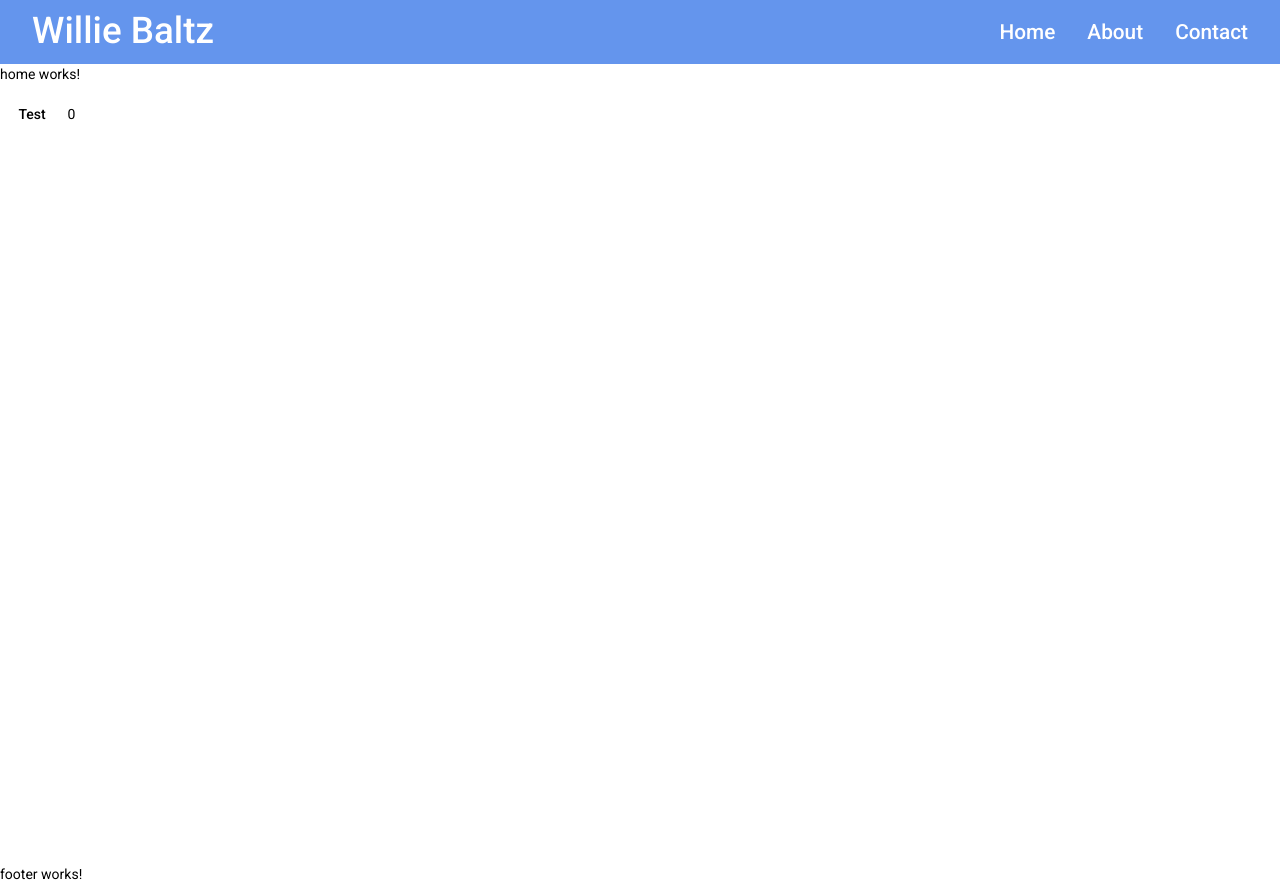
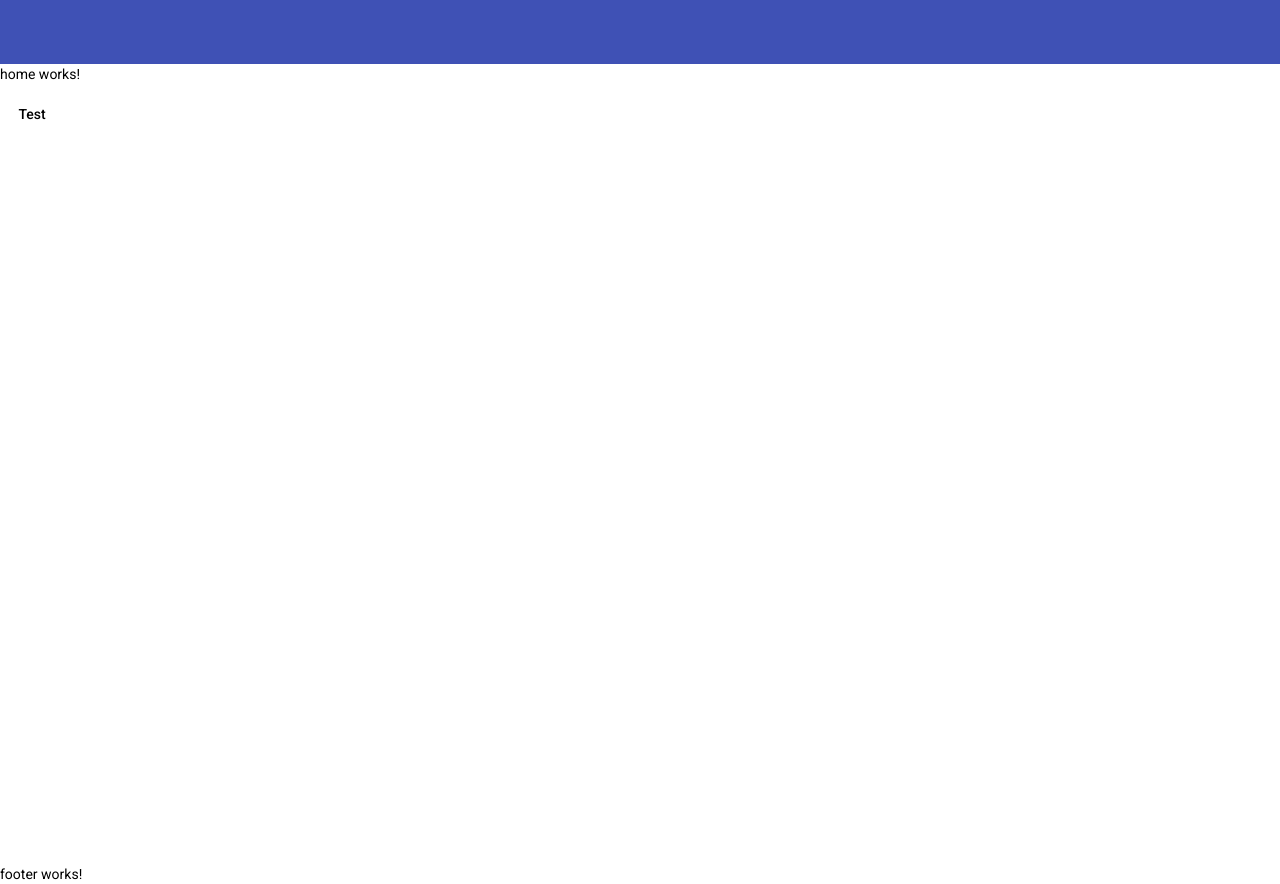
Before and after one commit to SABaltz/WillieWeb, an Angular app: page / in a window 1280 px wide. Built offline with nearby package versions, Linux system fonts and the light colour scheme.

Commit message:
service is working, animation is working

```diff
--- a/src/app/home/home.component.html
+++ b/src/app/home/home.component.html
@@ -1,5 +1,5 @@
 <body>
 <p>home works!</p>
 <a mat-button (click)="newNumber()">Test</a>
-{{count}}
+
 </body>
--- a/src/app/home/home.component.ts
+++ b/src/app/home/home.component.ts
@@ -8,6 +8,7 @@ import {DataService} from "../data.service";
   styleUrls: ['./home.component.css']
 })
 export class HomeComponent implements OnInit {
+
   count:number;
   subscription: Subscription;
 
@@ -22,7 +23,8 @@ export class HomeComponent implements OnInit {
   }
 
   newNumber() {
-    this.data.updateCount(2)
+    this.count ++
+    this.data.updateCount(this.count)
   }
 
 }
--- a/src/app/navbar/navbar.component.css
+++ b/src/app/navbar/navbar.component.css
@@ -1,10 +1,22 @@
+@keyframes appear {
+  0% {
+   opacity: 0;
+  }
+  100% {
+    opacity: 1;
+  }
+}
+
 .mat-toolbar{
-  background-color: cornflowerblue;
+  /*background-color: cornflowerblue;*/
   color: white;
 }
 .mat-button{
   color: white;
+  /*color: black;*/
   font-size: 1.3rem;
+  animation: appear;
+  animation-duration: 1.5s;
 }
 .spacer{
   flex: 1 1 auto;
--- a/src/app/navbar/navbar.component.html
+++ b/src/app/navbar/navbar.component.html
@@ -1,8 +1,9 @@
 <mat-toolbar color="primary">
-  <span><a class="nav-logo" mat-button routerLink="home">Willie Baltz</a></span>
+  <span *ngIf="count>=1"><a class="nav-logo" mat-button routerLink="home">Willie Baltz</a></span>
   <div class="spacer"></div>
-  <a mat-button routerLink="home">Home</a>
-  <a mat-button routerLink="about">About</a>
-  <a mat-button routerLink="contact">Contact</a>
+  <a *ngIf="count>=4" mat-button routerLink="home">Home</a>
+  <a *ngIf="count>=3" mat-button routerLink="about">About</a>
+  <a *ngIf="count>=2" mat-button routerLink="contact">Contact</a>
+<!--  {{count}}-->
 </mat-toolbar>
 <router-outlet></router-outlet>
```
